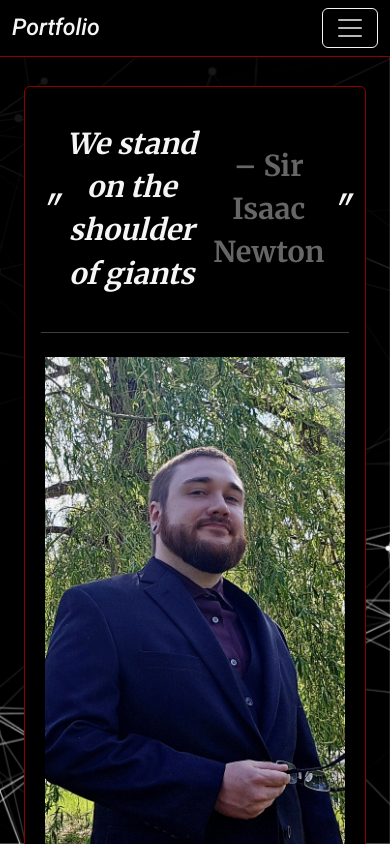
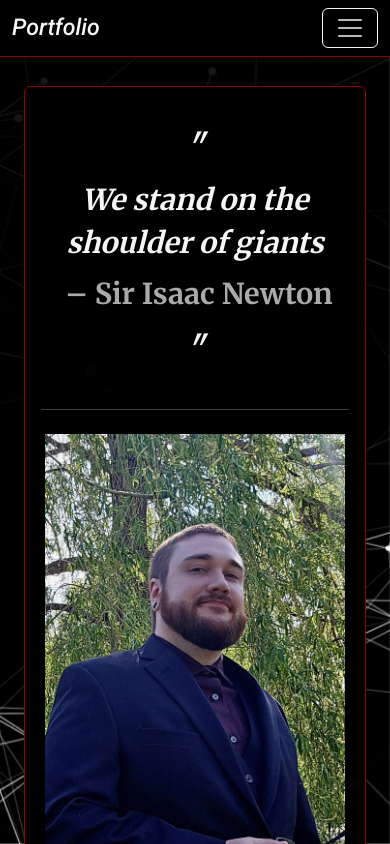
Before and after one commit to m1dunfee/Portfolio3, a React (Create React App) app: page / in a window 390 px wide. Built offline with nearby package versions, Linux system fonts and the light colour scheme.

Commit message:
made the backgrounds transparent and added flow logic to the quote on small screens.

```diff
--- a/src/custom-bootstrap.scss
+++ b/src/custom-bootstrap.scss
@@ -8,7 +8,7 @@
 // $color-accent:     #000000 !default;
 // $color-hover:      #E2E2E2 !default;
 
-$color-background: #000000 !default;
+$color-background: rgba(0, 0, 0, .99) !default; //last digit controler transparency
 $color-text:       #F5F5F5 !default;
 $color-accent:     #900000 !default;
 $color-hover:      #800000 !default;
@@ -257,17 +257,20 @@ img.responsive-img {
 
 .quote {
   display: flex;
-  justify-content: center;  /* centers children horizontally */
+  flex-wrap: wrap;             // 🔑 allows wrapping on small screens
+  justify-content: center;
   align-items: center;
   gap: 0.5rem;
   font-style: italic;
   text-align: center;
+  padding: 0 1rem;             // optional: add side padding for mobile
 }
 
 .quote cite {
   font-style: normal;
+  color: #aaa;
   margin-left: 0.5rem;
-  color: #666;
+  white-space: nowrap;         // optional: keep "– Sir Isaac Newton" together
 }
 
 
```
